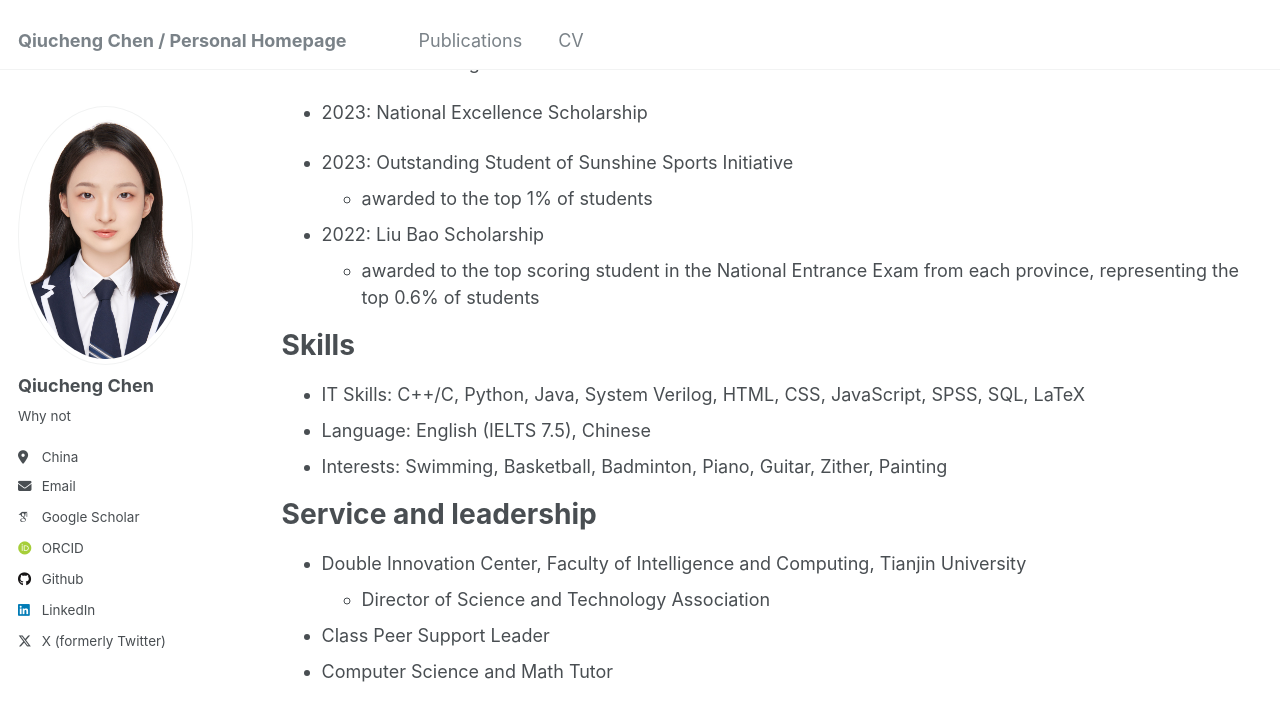
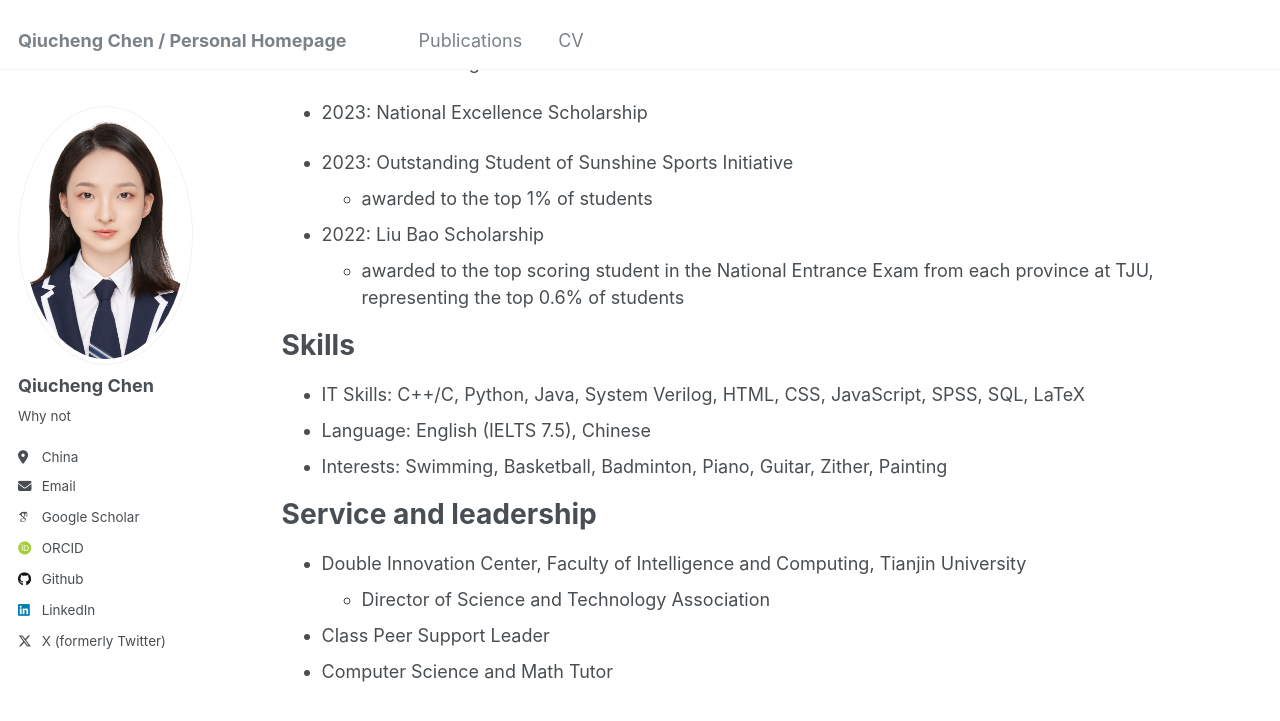
Before and after one commit to Trouverecc/Trouverecc.github.io, a Jekyll site: the page built from _pages/cv.md, in a window 1280 px wide and 900 px high, scrolled down 421 px. Shown: the top 721 px of the window. Built offline with Jekyll 4.4.1, drawn with Linux system fonts in a browser that asks for light colours; some web fonts are replaced.

Commit message:
Update cv.md

```diff
--- a/_pages/cv.md
+++ b/_pages/cv.md
@@ -29,7 +29,7 @@ Honor and Award
   * awarded to the top 1% of students
 
 * 2022: Liu Bao Scholarship
-  * awarded to the top scoring student in the National Entrance Exam from each province, representing the top 0.6% of students
+  * awarded to the top scoring student in the National Entrance Exam from each province at TJU, representing the top 0.6% of students
 
 Skills
 ======
```
